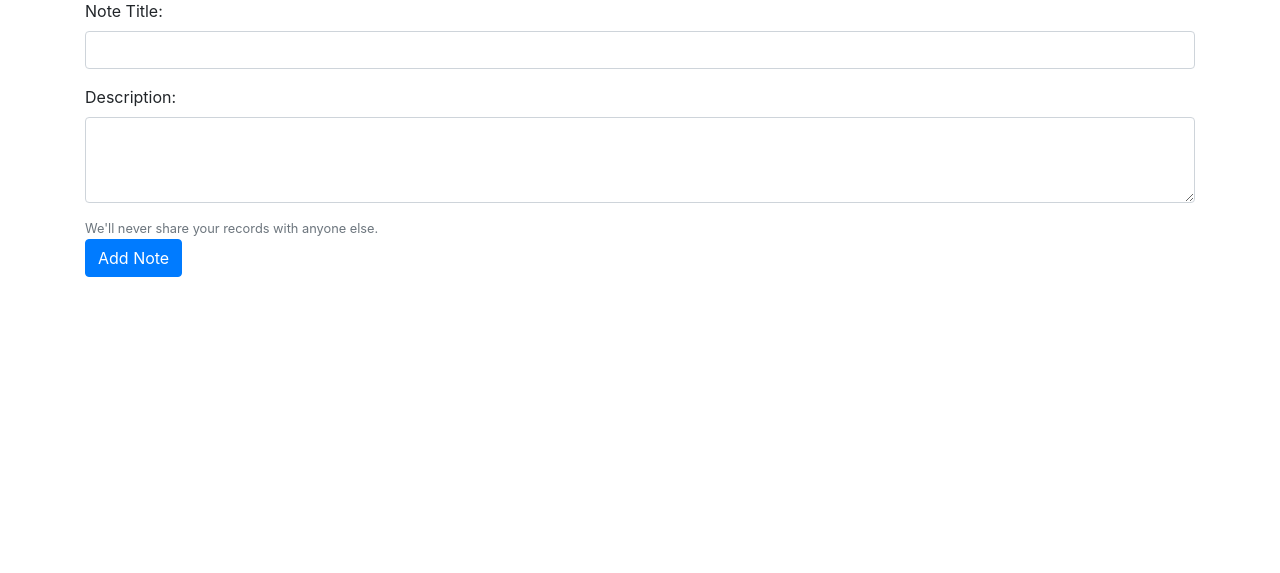
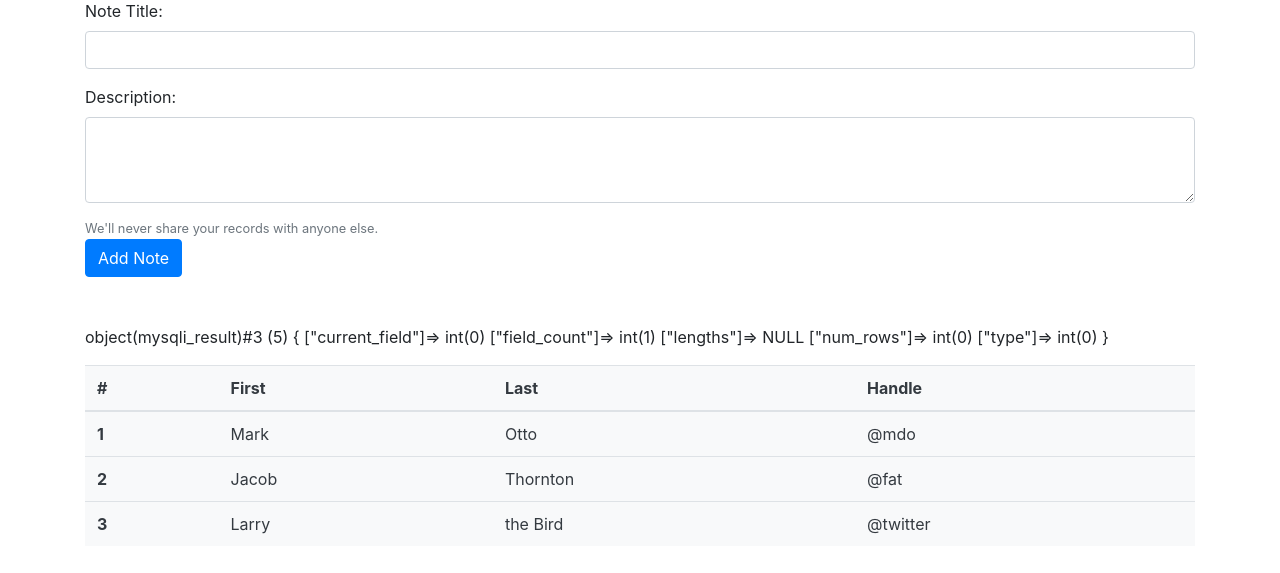
Before and after one commit to thbhuiyan/Web_Note_Recording_PHP_Project, a PHP site: page / in a window 1280 px wide. Shown: the part 175-748 px from the top of the page. Run offline with PHP 8.4, Linux system fonts and the light colour scheme; data that the repository does not hold is empty.

Commit message:
view table added

```diff
--- a/index.php
+++ b/index.php
@@ -1,4 +1,13 @@
-<!-- Bismillahir Rahmanir Rahim -->
+<!-- Bismillahir Rahmanir Rahim
+
+
+//Record insert the following one and start from 21 minutes
+
+INSERT INTO `tnotes` (`sno`, `title`, `description`, `time`) VALUES ('1.', 'shop for Today', 'Buy the followings:\r\n1. Fish\r\n2. Chicken\r\n3. Spice\r\n4. Rice\r\n5. Eggs\r\netc', '2022-09-22 21:06:58.000000');
+
+
+-->
+
 <?php
 require_once('db.php');
 ?>
@@ -49,6 +58,7 @@ require_once('db.php');
           </form>
         </div>
       </nav>
+
       <div class="container my-5">
         <h2>Add a NOTE</h2>
         <form>
@@ -70,15 +80,42 @@ require_once('db.php');
         <?php
         $sql= "SELECT * FROM `tnotes`";
         $fireq = mysqli_query($con,$sql);
-///////////REcord insert the following one and start from 21 minutes INSERT INTO `tnotes` (`sno`, `title`, `description`, `time`) VALUES ('1.', 'shop for Today', 'Buy the followings:\r\n1. Fish\r\n2. Chicken\r\n3. Spice\r\n4. Rice\r\n5. Eggs\r\netc', '2022-09-22 21:06:58.000000');
-
-
-
-
+        VAR_DUMP($fireq);echo "<br>";
         while($row = mysqli_fetch_assoc($fireq)){
           echo $row['sno'].". Title is: ".$row['title']. " and description is:<br>".$row['description'];
         }
         ?>
+<table class="table bg-light text-dark my-3">
+  <thead>
+    <tr>
+      <th scope="col">#</th>
+      <th scope="col">First</th>
+      <th scope="col">Last</th>
+      <th scope="col">Handle</th>
+    </tr>
+  </thead>
+  <tbody>
+    <tr>
+      <th scope="row">1</th>
+      <td>Mark</td>
+      <td>Otto</td>
+      <td>@mdo</td>
+    </tr>
+    <tr>
+      <th scope="row">2</th>
+      <td>Jacob</td>
+      <td>Thornton</td>
+      <td>@fat</td>
+    </tr>
+    <tr>
+      <th scope="row">3</th>
+      <td>Larry</td>
+      <td>the Bird</td>
+      <td>@twitter</td>
+    </tr>
+  </tbody>
+</table>
+
       </div>
     <!-- Optional JavaScript -->
     <!-- jQuery first, then Popper.js, then Bootstrap JS -->
```
